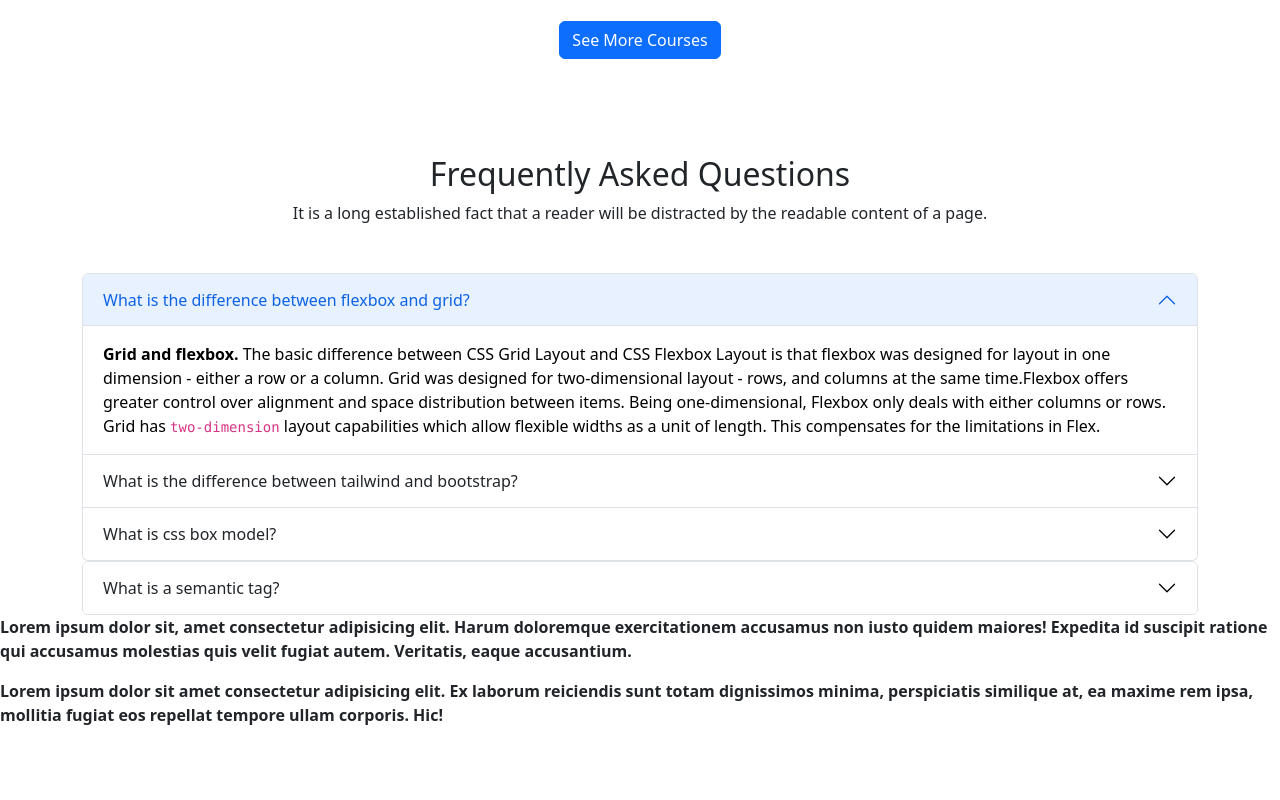
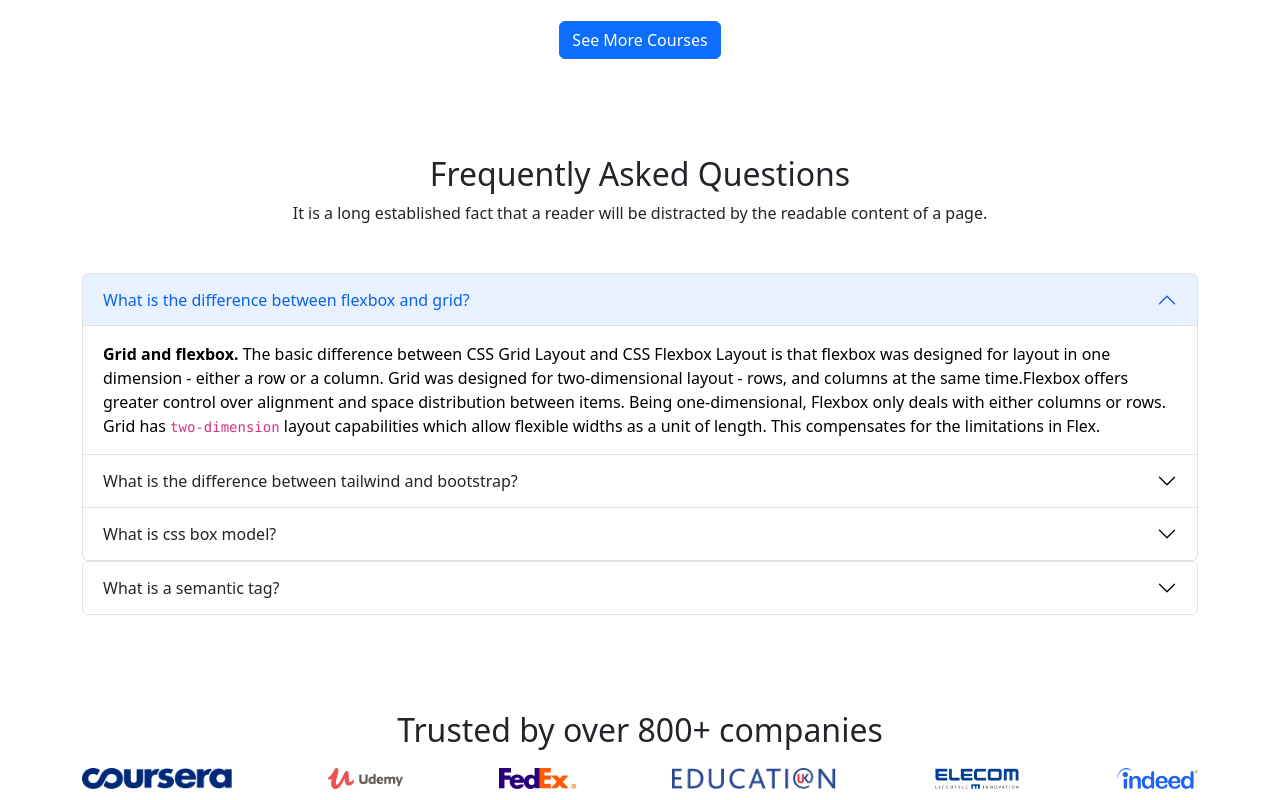
Before and after one commit to ashikbillah699/SkillUp, a plain HTML site: page index.html in a window 1280 px wide. Shown: the part 1563-2363 px from the top of the page. Before the commit the page ends 2306 px from the top, so only its background shows below. Drawn offline with nearby package versions, Linux system fonts and the light colour scheme.

Commit message:
companies

```diff
--- a/index.html
+++ b/index.html
@@ -311,14 +311,24 @@
         </section>
         <!-- Questions part end -->
         <!-- companies part -->
-        <section>
-            <p>Lorem ipsum dolor sit, amet consectetur adipisicing elit. Harum doloremque exercitationem accusamus non
-                iusto quidem maiores! Expedita id suscipit ratione qui accusamus molestias quis velit fugiat autem.
-                Veritatis, eaque accusantium.</p>
+        <section class="">
+            <div class="container pt-5">
+                <div class="text-center mt-5">
+                    <h2>Trusted by over 800+ companies</h2>
+                </div>
+                <div class="row">
+                    <div class=" d-flex justify-content-between align-items-center">
+                        <img class="img-fluid h-50" src="images/company/company-1.png" alt="">
+                        <img class="img-fluid h-50" src="images/company/company-2.png" alt="">
+                        <img class="img-fluid h-50" src="images/company/company-3.png" alt="">
+                        <img class="img-fluid h-50" src="images/company/company-4.png" alt="">
+                        <img class="img-fluid h-50" src="images/company/company-5.png" alt="">
+                        <img class="img-fluid h-50" src="images/company/company-6.png" alt="">
+                    </div>
+                </div>
+            </div>
         </section>
         <!-- companies part -->
-        <p>Lorem ipsum dolor sit amet consectetur adipisicing elit. Ex laborum reiciendis sunt totam dignissimos minima,
-            perspiciatis similique at, ea maxime rem ipsa, mollitia fugiat eos repellat tempore ullam corporis. Hic!</p>
     </main>
     <!-- bootstrap.bundel.min.js  -->
     <script src="https://cdn.jsdelivr.net/npm/bootstrap@5.2.0/dist/js/bootstrap.bundle.min.js"></script>
```
